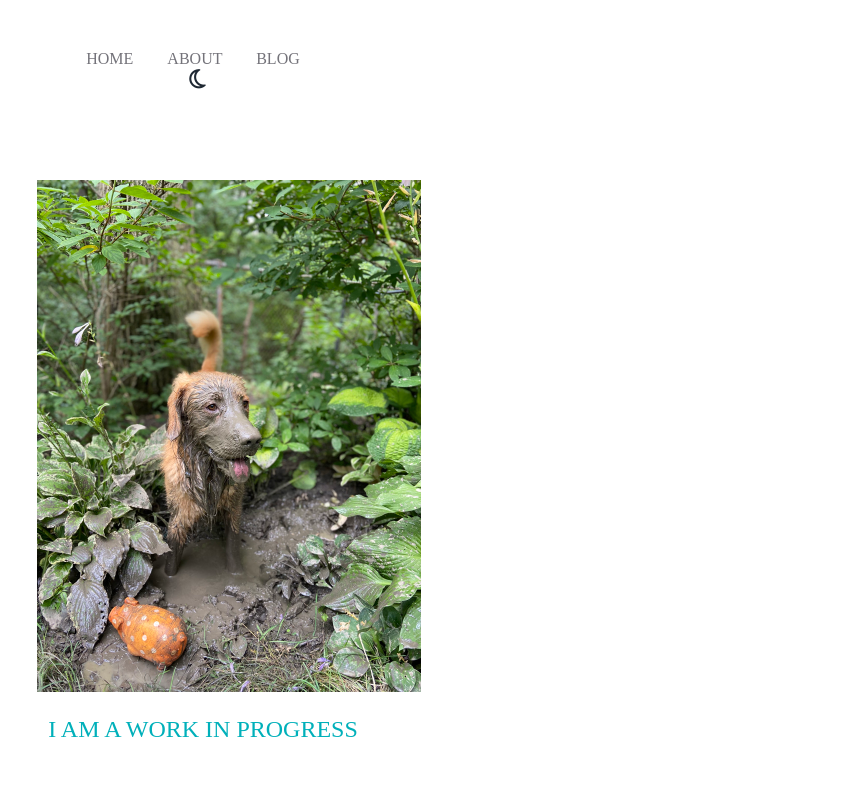
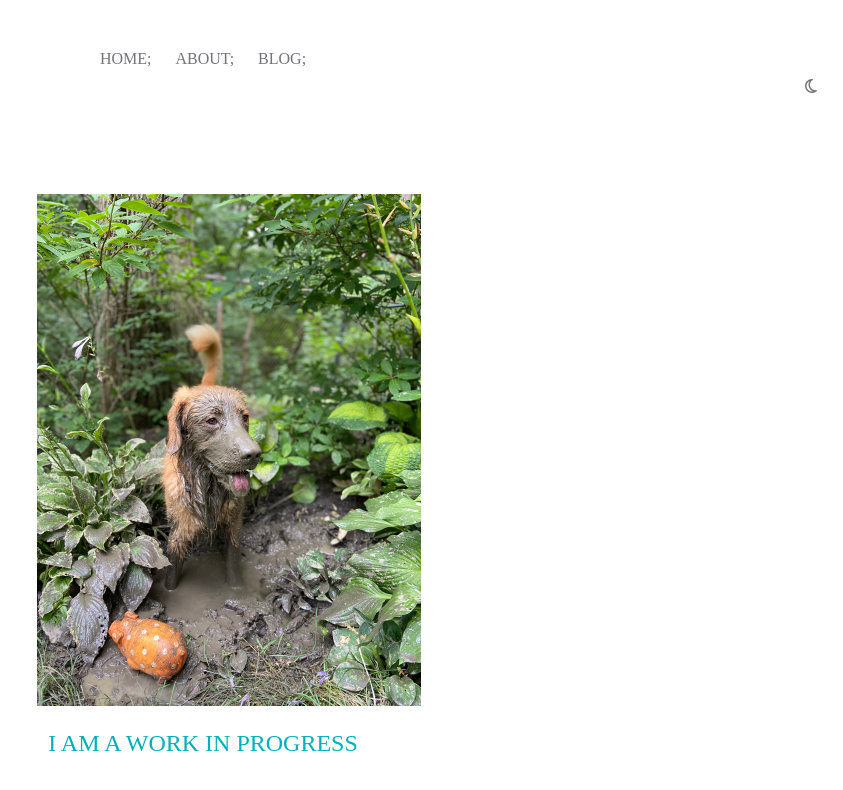
Before and after one commit to vaishnavisen/vaishnavisen.github.io, a Jekyll site: the page built from index.html, in a window 1280 px wide. Shown: the top 790 px of the page, without its empty margins (437-1280 px from the left). Built offline with Jekyll 4.4.1, drawn with Linux system fonts in a browser that asks for light colours; nearby versions of some CDN libraries.

Commit message:
Change styles

```diff
--- a/_includes/navigation.html
+++ b/_includes/navigation.html
@@ -15,12 +15,12 @@
   <nav>
     {% for item in site.data.navigation %}
       <a href="{{ item.link }}" class = "navigation">
-        {{ item.name }} &nbsp;&nbsp;&nbsp;&nbsp;
+        {{ item.name }};
       </a>
     {% endfor %}
   </nav>
 
-  <div class="switch-container" style="display: flex; flex-flow: column; flex-wrap: wrap; justify-content: center; text-align: center;">
+  <div class="navigation" style="display: flex; flex-flow: column; flex-wrap: wrap; justify-content: center; text-align: right;">
     <a><i class="fa-regular fa-moon theme-switch"></i></a>
   </div>
 
--- a/_sass/main.scss
+++ b/_sass/main.scss
@@ -17,7 +17,7 @@
   font-size: 12pt;
   color: #74737A;
   font-family: 'Playfair Display';
-  padding: 5px;
+  padding: 10px;
   text-align: center
 }
 .normal_text {
@@ -66,11 +66,11 @@ ul {
 }
 
 [data-theme="dark"] {
+    --link-title-color: #FF968A;
     --title-color: #00B0BA;
     --navigation-color: #74737A;
     --normal-text-color: #1F2833;
     --link-normal-color: #97CAEF;
-    --heading-color: #818cab;
 }
 body {
   font-family: 'Helvetica', 'Arial', sans-serif;
```
